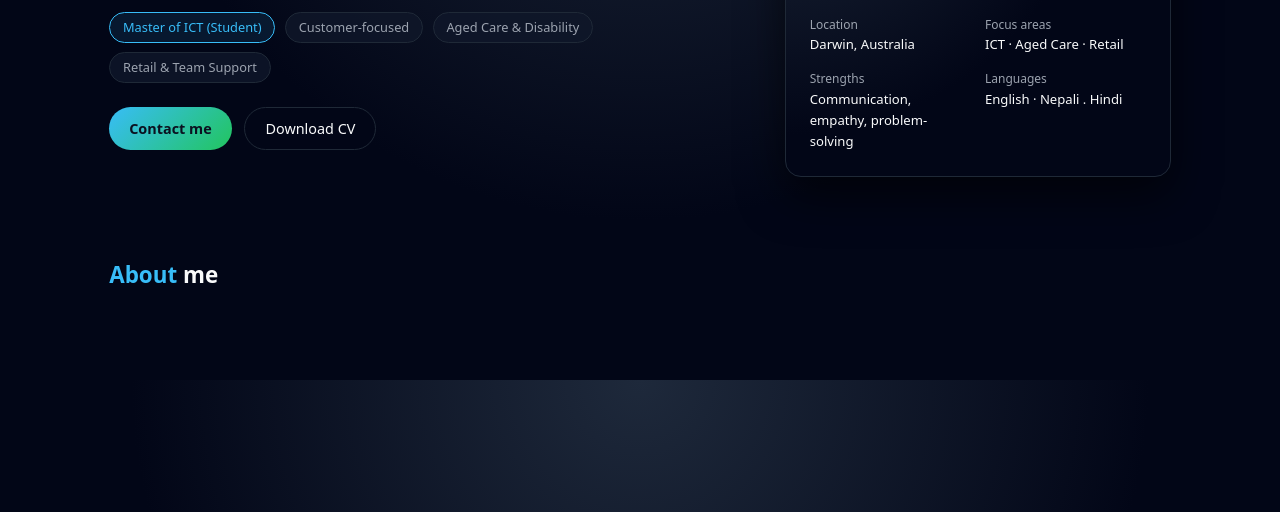
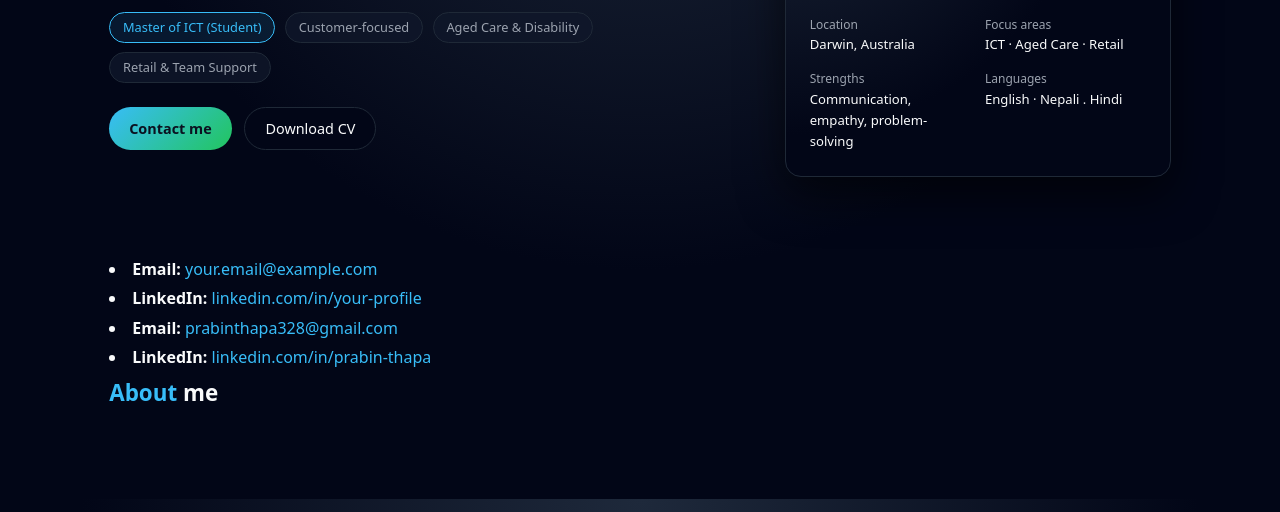
Before and after one commit to Prabin-thapa915/Prabin-thapa915.github.io, a plain HTML site: page index.html in a window 1280 px wide. Shown: the part 288-800 px from the top of the page. Drawn offline with Linux system fonts and the light colour scheme.

Commit message:
Update index.html

```diff
--- a/index.html
+++ b/index.html
@@ -432,6 +432,25 @@
         </div>
       </aside>
     </section>
+    <li>
+  <strong>Email:</strong>
+  <a href="mailto:your.email@example.com">your.email@example.com</a>
+</li>
+<li>
+  <strong>LinkedIn:</strong>
+  <a href="#" target="_blank">linkedin.com/in/your-profile</a>
+</li>
+<li>
+  <strong>Email:</strong>
+  <a href="mailto:prabinthapa328@gmail.com">prabinthapa328@gmail.com</a>
+</li>
+<li>
+  <strong>LinkedIn:</strong>
+  <a href="https://www.linkedin.com/in/prabin-thapa" target="_blank">
+    linkedin.com/in/prabin-thapa
+  </a>
+</li>
+
 
     <!-- ABOUT -->
     <section id="about">
```
